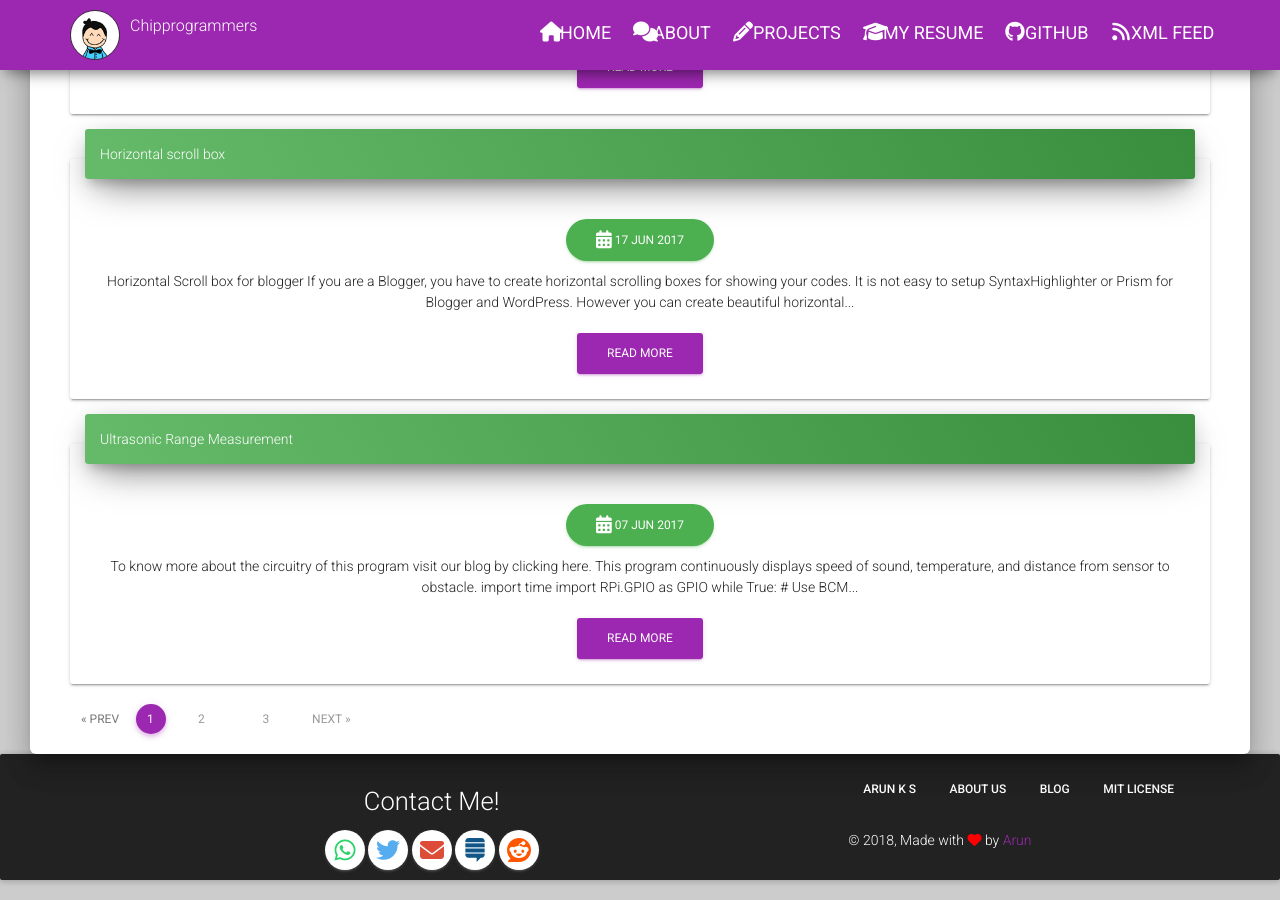
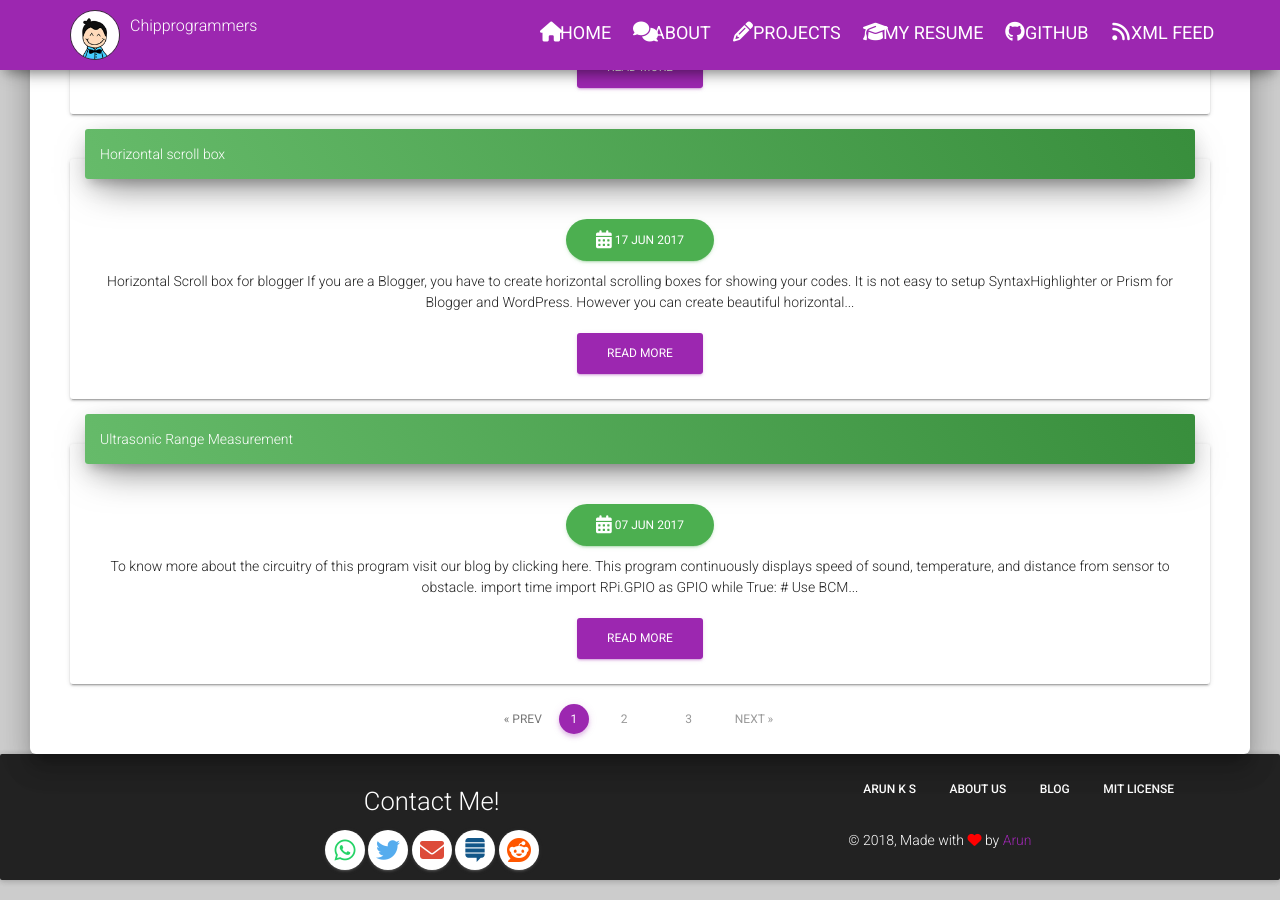
Before and after one commit to tip4programs/imbue, a Jekyll site: the page built from index.html, in a window 1280 px wide and 900 px high, scrolled down 1207 px. Built offline with Jekyll 4.4.1, drawn with Linux system fonts in a browser that asks for light colours; nearby versions of some CDN libraries; the list of posts is cut into pages by our own code; comment, search, counter and statistics services are not loaded.

Commit message:
Update index.html

```diff
--- a/index.html
+++ b/index.html
@@ -29,7 +29,8 @@ title: Welcome to Our Blog
        {% endfor %}
 
     <!-- Pagination links -->
-    <ul class="pagination pagination-primary justify-content-center flex-wrap">
+<div class="text-center">
+    <ul class="pagination pagination-primary flex-wrap">
     {% if paginator.total_pages == 1 %}
         <li class="page-item active">
     <a class="page-link active" href="{{ site.baseurl }}">&nbsp; &nbsp; &nbsp; {{ page }} &nbsp; &nbsp; &nbsp;</a>
@@ -73,4 +74,5 @@ title: Welcome to Our Blog
   {% endif %}
 {% endif %}
 </ul>
+</div>
 <!-- end of pagination -->
```
